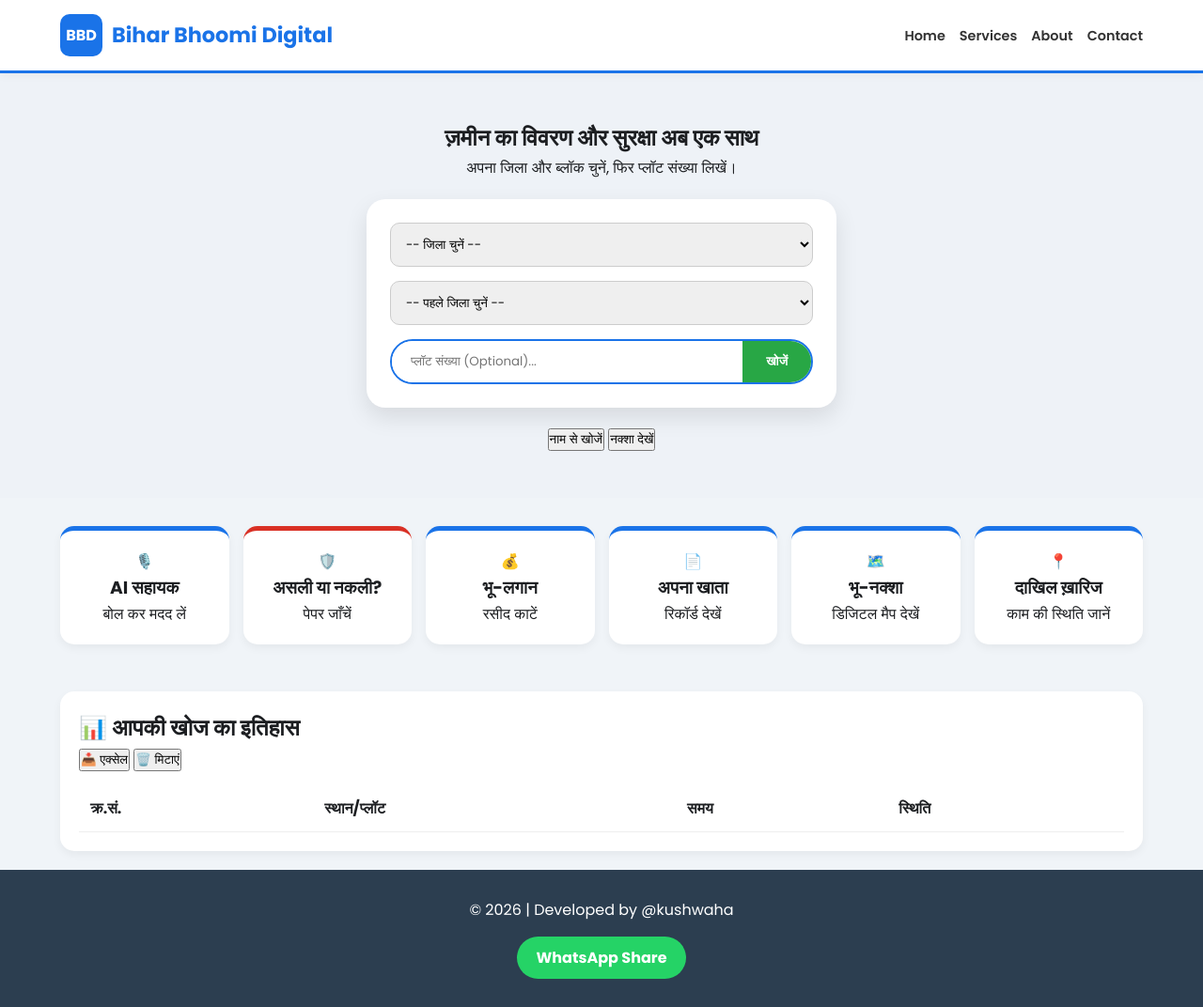
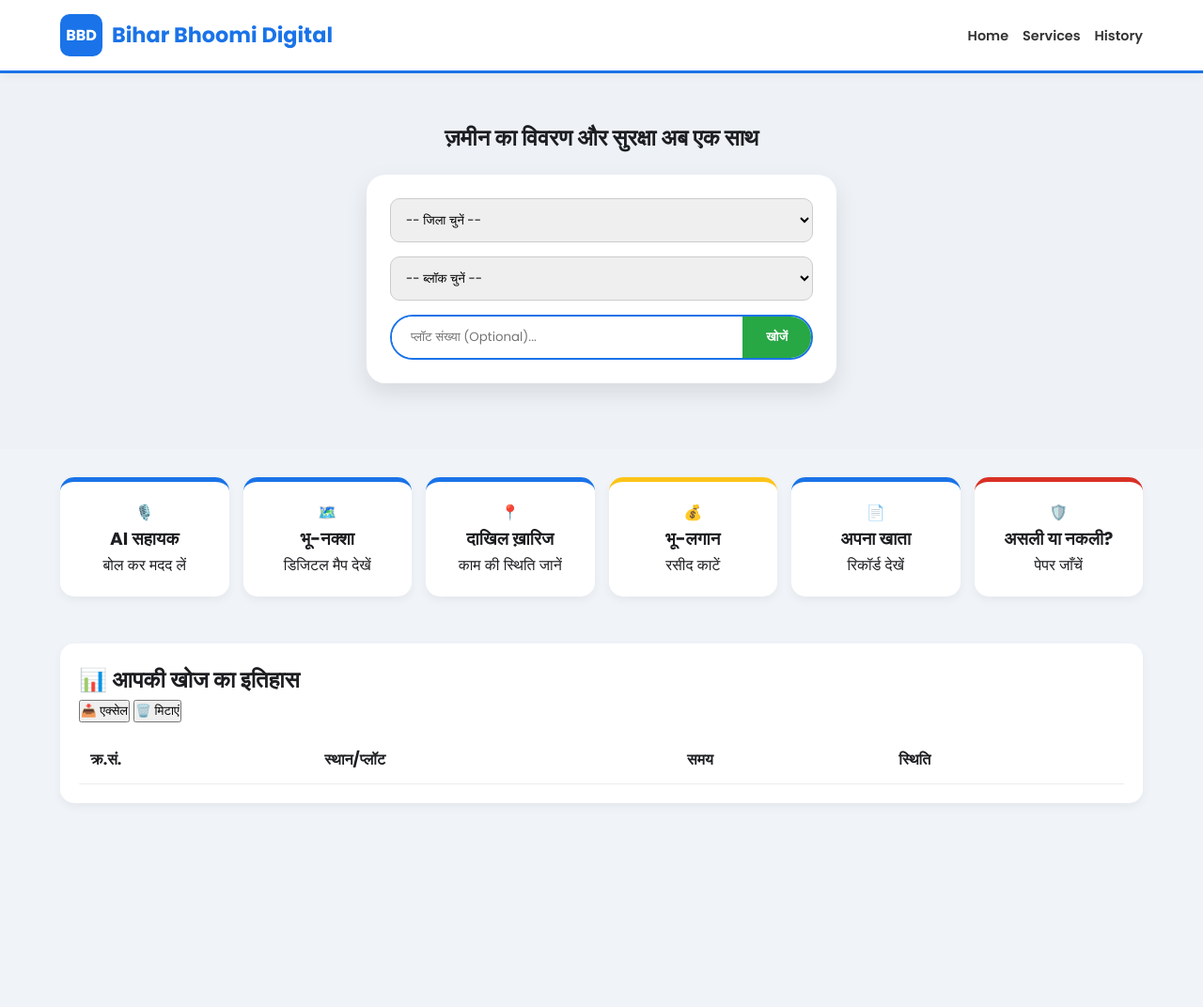
Before and after one commit to kushwahapawankushwaha790-crypto/biharbhoomidigital, a plain HTML site: page index.html in a window 1280 px wide. Shown: the whole page at 94% size. After the commit the page ends 875 px from the top, so only its background shows below. Drawn offline with Linux system fonts and the light colour scheme.

Commit message:
Update index.html

```diff
--- a/index.html
+++ b/index.html
@@ -12,15 +12,12 @@
         <div class="header-container">
             <div class="logo-wrapper">
                 <div class="brand-icon">BBD</div>
-                <div class="brand-text">
                 <div class="logo-name">Bihar Bhoomi <span>Digital</span></div>
-                </div>
             </div>
             <ul class="nav-menu">
                 <li><a href="#">Home</a></li>
                 <li><a href="#services-section">Services</a></li>
-                <li><a href="#about-section">About</a></li>
-                <li><a href="#contact-section">Contact</a></li>
+                <li><a href="#pawan-dashboard">History</a></li>
             </ul>
         </div>
     </nav>
@@ -28,60 +25,56 @@
     <section class="hero">
         <div class="hero-content">
             <h1>ज़मीन का विवरण और सुरक्षा अब एक साथ</h1>
-            <p>अपना जिला और ब्लॉक चुनें, फिर प्लॉट संख्या लिखें।</p>
-
             <div class="selection-box">
                 <select id="districtSelect" onchange="updateBlocks()">
                     <option value="">-- जिला चुनें --</option>
                 </select>
-
                 <select id="blockSelect">
-                    <option value="">-- पहले जिला चुनें --</option>
+                    <option value="">-- ब्लॉक चुनें --</option>
                 </select>
-
                 <div class="search-container">
                    <input type="text" id="plotInput" placeholder="प्लॉट संख्या (Optional)...">
                    <button class="btn-search" onclick="searchData()">खोजें</button>
                 </div>
             </div>
-
-            <div class="extra-links">
-                <button onclick="window.open('https://biharbhumi.bihar.gov.in/Biharbhumi/ViewJamabandi', '_blank')" class="btn-link">नाम से खोजें</button>
-                <button onclick="window.open('https://bhunaksha.bihar.gov.in/', '_blank')" class="btn-link">नक्शा देखें</button>
-            </div>
         </div>
     </section>
 
     <section id="services-section" class="services-container">
-        <div class="service-card" onclick="openAI()" id="ai-btn">
+        <div class="service-card" onclick="openAI()" style="border-top-color: #1a73e8;">
             <span class="service-icon">🎙️</span>
             <h3>AI सहायक</h3>
             <p>बोल कर मदद लें</p>
         </div>
-        <div class="service-card fraud-protection" onclick="checkFraudStatus()">
-            <span class="service-icon">🛡️</span>
-            <h3>असली या नकली?</h3>
-            <p>पेपर जाँचें</p>
+
+        <div class="service-card" onclick="window.open('https://bhunaksha.bihar.gov.in/', '_blank')" style="border-top-color: #1a73e8;">
+            <span class="service-icon">🗺️</span>
+            <h3>भू-नक्शा</h3>
+            <p>डिजिटल मैप देखें</p>
         </div>
-        <div class="service-card" onclick="window.open('https://www.bhulagan.bihar.gov.in/', '_blank')">
+
+        <div class="service-card" onclick="window.open('https://biharbhumi.bihar.gov.in/Biharbhumi/MutationStatusNew', '_blank')" style="border-top-color: #1a73e8;">
+            <span class="service-icon">📍</span>
+            <h3>दाखिल ख़ारिज</h3>
+            <p>काम की स्थिति जानें</p>
+        </div>
+
+        <div class="service-card" onclick="window.open('https://www.bhulagan.bihar.gov.in/', '_blank')" style="border-top-color: #fcc419;">
             <span class="service-icon">💰</span>
             <h3>भू-लगान</h3>
             <p>रसीद काटें</p>
         </div>
-        <div class="service-card" onclick="window.open('https://biharbhumi.bihar.gov.in/', '_blank')">
+
+        <div class="service-card" onclick="window.open('https://biharbhumi.bihar.gov.in/', '_blank')" style="border-top-color: #1a73e8;">
             <span class="service-icon">📄</span>
             <h3>अपना खाता</h3>
             <p>रिकॉर्ड देखें</p>
         </div>
-        <div class="service-card" onclick="window.open('https://bhunaksha.bihar.gov.in/', '_blank')">
-            <span class="service-icon">🗺️</span>
-            <h3>भू-नक्शा</h3>
-            <p>डिजिटल मैप देखें</p>
-        </div>
-        <div class="service-card" onclick="window.open('https://biharbhumi.bihar.gov.in/Biharbhumi/MutationStatusNew', '_blank')">
-            <span class="service-icon">📍</span>
-            <h3>दाखिल ख़ारिज</h3>
-            <p>काम की स्थिति जानें</p>
+
+        <div class="service-card fraud-protection" onclick="checkFraudStatus()" style="border-top-color: #d93025;">
+            <span class="service-icon">🛡️</span>
+            <h3>असली या नकली?</h3>
+            <p>पेपर जाँचें</p>
         </div>
     </section>
 
@@ -92,7 +85,6 @@
                 <button onclick="exportToExcel()" class="btn-excel">📥 एक्सेल</button>
                 <button onclick="clearHistory()" class="btn-clear">🗑️ मिटाएं</button>
             </div>
-            <div class="table-responsive">
             <table>
                 <thead>
                     <tr><th>क्र.सं.</th><th>स्थान/प्लॉट</th><th>समय</th><th>स्थिति</th></tr>
@@ -100,23 +92,24 @@
                 <tbody id="logTableBody"></tbody>
             </table>
         </div>
-        </div>
     </section>
-
-    <footer class="legal-footer">
-        <p>© 2026 | Developed by @kushwaha</p>
-        <div class="wa-share-container">
-            <a href="https://api.whatsapp.com/send?text=बिहार भूमि पोर्टल..." target="_blank" class="wa-btn">WhatsApp Share</a>
-        </div>
-    </footer>
 
     <div id="aiModal" class="modal">
         <div class="modal-content">
             <span onclick="closeAI()" class="close-modal">&times;</span>
             <h2>🎙️ AI वॉइस सहायक</h2>
-            <div id="micIcon">🎙️</div>
-            <p id="statusText">सुन रहा हूँ...</p>
-            <div id="aiResultArea"></div>
+            <div id="micIcon">🎤</div>
+            <p id="statusText">सुन रहा हूँ... बोलिये</p>
+            <div id="aiResultArea" class="result-box"></div>
+            <div class="ai-guide">
+                <p><b>आप ये बोल सकते हैं:</b></p>
+                <ul>
+                    <li>"रसीद काटना है"</li>
+                    <li>"नक्शा देखना है"</li>
+                    <li>"जमाबंदी देखना है"</li>
+                    <li>"दाखिल खारिज"</li>
+                </ul>
+            </div>
         </div>
     </div>
 
```
Lines whose indentation alone changed are shown as unchanged.
